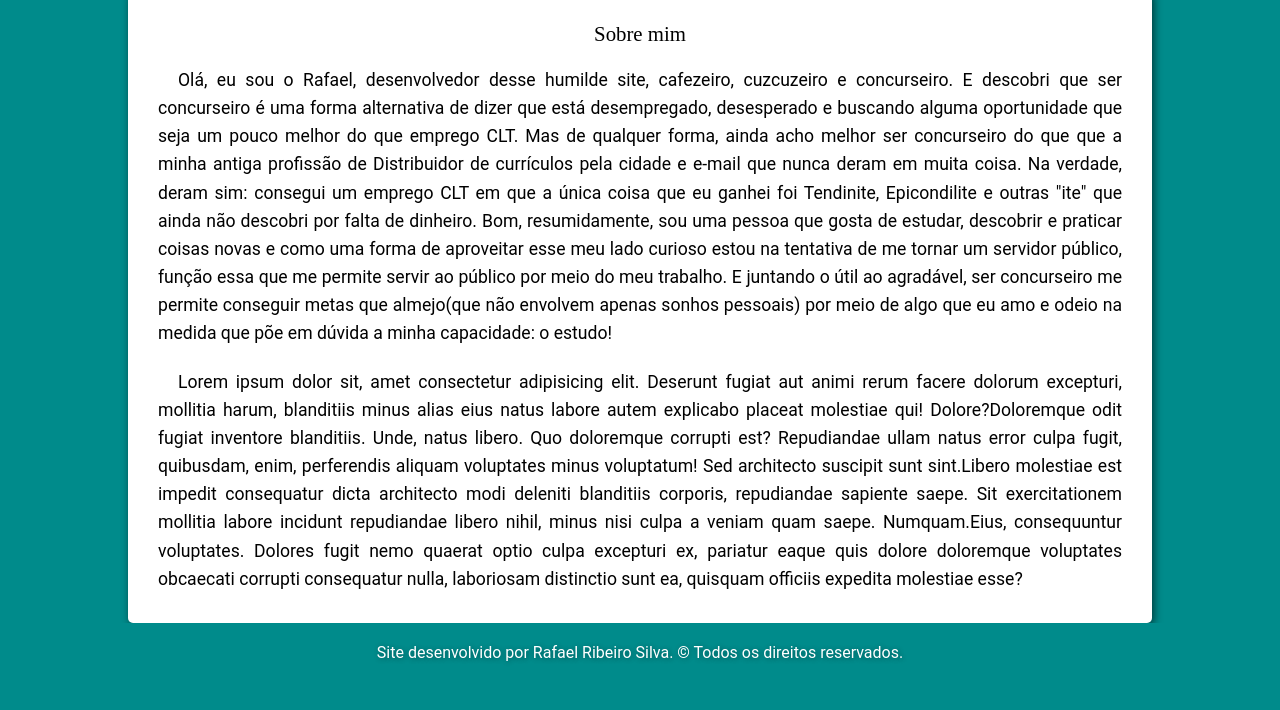
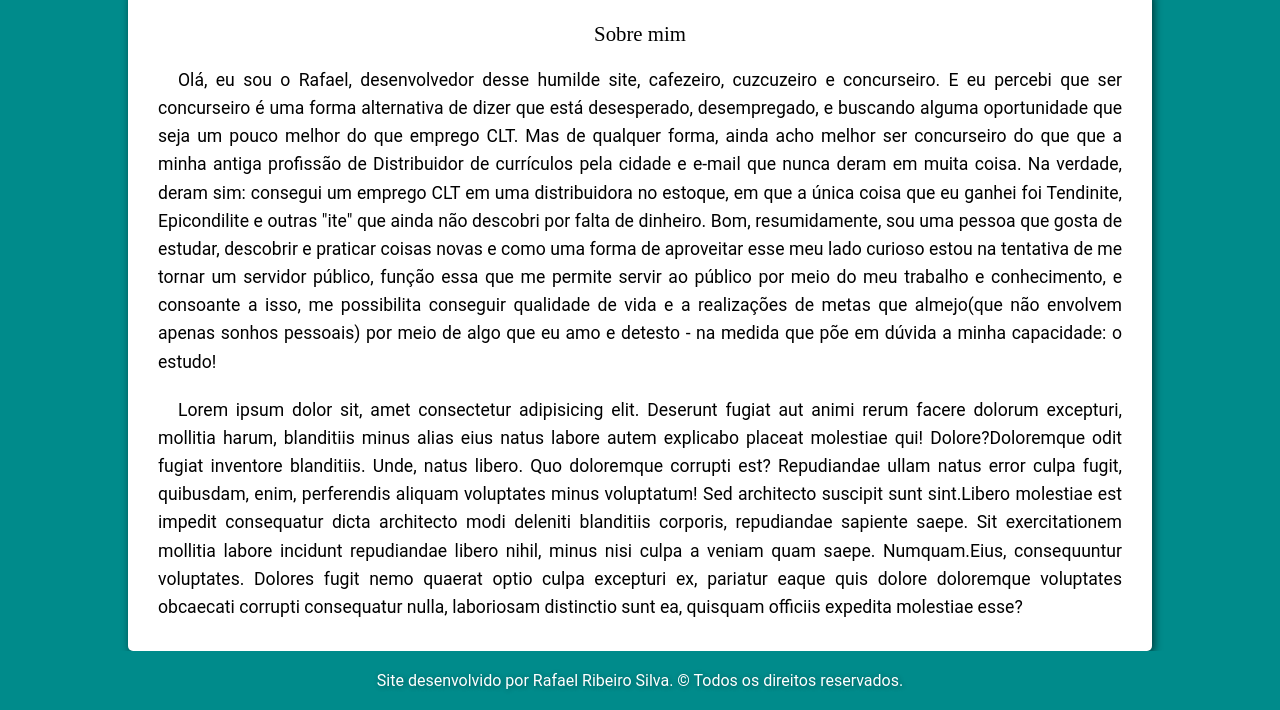
Before and after one commit to RafaeelRS/projeto-concurso, a plain HTML site: page index.html in a window 1280 px wide. Shown: the part 140-850 px from the top of the page. Before the commit the page ends 822 px from the top, so only its background shows below. Drawn offline with nearby package versions, Linux system fonts and the light colour scheme; a web font is replaced by a local one.

Commit message:
Update index.html

```diff
--- a/index.html
+++ b/index.html
@@ -27,7 +27,7 @@
     <main>
         <h2>Sobre mim</h2>
 
-        <p><span>Olá, eu sou o Rafael, desenvolvedor desse humilde site, cafezeiro, cuzcuzeiro e concurseiro. E descobri que ser concurseiro é uma forma alternativa de dizer que está desempregado, desesperado e buscando alguma oportunidade que seja um pouco melhor do que emprego CLT. Mas de qualquer forma, ainda acho melhor ser concurseiro do que que a minha antiga profissão de Distribuidor de currículos pela cidade e e-mail que nunca deram em muita coisa. Na verdade, deram sim: consegui um emprego CLT em que a única coisa que eu ganhei foi Tendinite, Epicondilite e outras "ite" que ainda não descobri por falta de dinheiro. Bom, resumidamente, sou uma pessoa que gosta de estudar, descobrir e praticar coisas novas e como uma forma de aproveitar esse meu lado curioso estou na tentativa de me tornar um servidor público, função essa que me permite servir ao público por meio do meu trabalho. E juntando o útil ao agradável, ser concurseiro me permite conseguir metas que almejo(que não envolvem apenas sonhos pessoais) por meio de algo que eu amo e odeio na medida que põe em dúvida a minha capacidade: o estudo!</p>
+        <p><span>Olá, eu sou o Rafael, desenvolvedor desse humilde site, cafezeiro, cuzcuzeiro e concurseiro. E eu percebi que ser concurseiro é uma forma alternativa de dizer que está desesperado, desempregado, e buscando alguma oportunidade que seja um pouco melhor do que emprego CLT. Mas de qualquer forma, ainda acho melhor ser concurseiro do que que a minha antiga profissão de Distribuidor de currículos pela cidade e e-mail que nunca deram em muita coisa. Na verdade, deram sim: consegui um emprego CLT em uma distribuidora no estoque, em que a única coisa que eu ganhei foi Tendinite, Epicondilite e outras "ite" que ainda não descobri por falta de dinheiro. Bom, resumidamente, sou uma pessoa que gosta de estudar, descobrir e praticar coisas novas e como uma forma de aproveitar esse meu lado curioso estou na tentativa de me tornar um servidor público, função essa que me permite servir ao público por meio do meu trabalho e conhecimento, e consoante a isso, me possibilita conseguir qualidade de vida e a realizações de metas que almejo(que não envolvem apenas sonhos pessoais) por meio de algo que eu amo e detesto - na medida que põe em dúvida a minha capacidade: o estudo!</p>
 
         <p><span>Lorem ipsum dolor sit, amet consectetur adipisicing elit. Deserunt fugiat aut animi rerum facere dolorum excepturi, mollitia harum, blanditiis minus alias eius natus labore autem explicabo placeat molestiae qui! Dolore?</span><span>Doloremque odit fugiat inventore blanditiis. Unde, natus libero. Quo doloremque corrupti est? Repudiandae ullam natus error culpa fugit, quibusdam, enim, perferendis aliquam voluptates minus voluptatum! Sed architecto suscipit sunt sint.</span><span>Libero molestiae est impedit consequatur dicta architecto modi deleniti blanditiis corporis, repudiandae sapiente saepe. Sit exercitationem mollitia labore incidunt repudiandae libero nihil, minus nisi culpa a veniam quam saepe. Numquam.</span><span>Eius, consequuntur voluptates. Dolores fugit nemo quaerat optio culpa excepturi ex, pariatur eaque quis dolore doloremque voluptates obcaecati corrupti consequatur nulla, laboriosam distinctio sunt ea, quisquam officiis expedita molestiae esse?</span></p>
 
```
